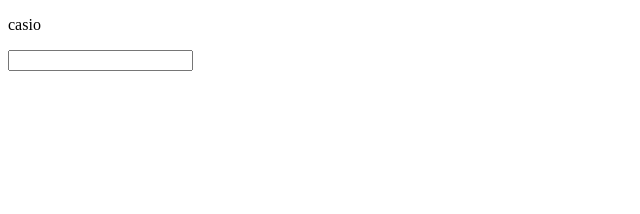
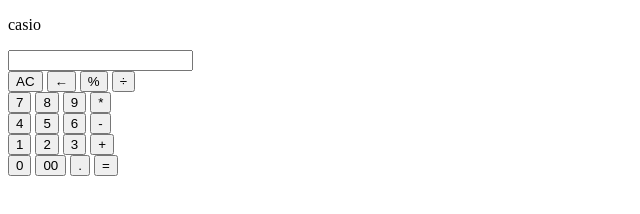
Before and after one commit to sahilshityalkar/Calculator, a plain HTML site: page index.html in a window 1280 px wide. Shown: the whole page, without its empty margins (0-640 px from the left). Drawn offline with Linux system fonts and the light colour scheme.

Commit message:
add simple calculater buttons

```diff
--- a/index.html
+++ b/index.html
@@ -20,6 +20,43 @@
             <input type="text" id="inputvalue" class="resultBox">
             <!-- <div class="resultnext" id="same"> -->
             </div>
+
+
+            <div class="buttons-directions">
+                <div class="row-directions">
+                    <button class="acClearAll allButtons"      value="" onclick="clearAll()">AC</button>
+                    <button class="deletePrevious allButtons"  value="" onclick="">←</button>
+                    <button class="opretion allButtons"        value="%" onclick="display('%')" >%</button>
+                    <button class="opretion allButtons"        value="/" onclick="display('/')">÷</button>
+                </div>
+                <div class="row-directions">
+                    <button class="numberButton allButtons" value="7" onclick="display('7')" >7</button>
+                    <button class="numberButton allButtons" value="8" onclick="display('8')" >8</button>
+                    <button class="numberButton allButtons" value="9" onclick="display('9')">9</button>
+                    <button class="opretion allButtons"     value="" onclick="display('')">*</button>
+                </div>
+                <div class="row-directions">
+                    <button class="numberButton allButtons" value="4" onclick="display(4)">4</button>
+                    <button class="numberButton allButtons" value="5" onclick="display(5)">5</button>
+                    <button class="numberButton allButtons" value="6" onclick="display(6)">6</button>
+                    <button class="opretion allButtons"     value="-" onclick="display('-')">-</button>
+                </div>
+                <div class="row-directions">
+                    <button class="numberButton allButtons" value="1" onclick="display(1)">1</button>
+                    <button class="numberButton allButtons" value="2" onclick="display(2)">2</button>
+                    <button class="numberButton allButtons" value="3" onclick="display(3)">3</button>
+                    <button class="opretion allButtons"     value="+" onclick="display('+')">+</button>
+                </div>
+                <div class="row-directions">
+                    <button class="numberButton allButtons"  value="0" onclick="display('0')">0</button>
+                    <button class="numberButton allButtons"  value="00" onclick="display('00')">00</button>
+                    <button class="opretion allButtons dotButton"      value="." onclick="display('.')">.</button>
+                    <button class="opretion opretionButton allButtons"  value="">=</button>
+                </div>
+        </div>
+
+
+    </div>
 </body>
 <script src="script.js"></script>
 </html>
```
